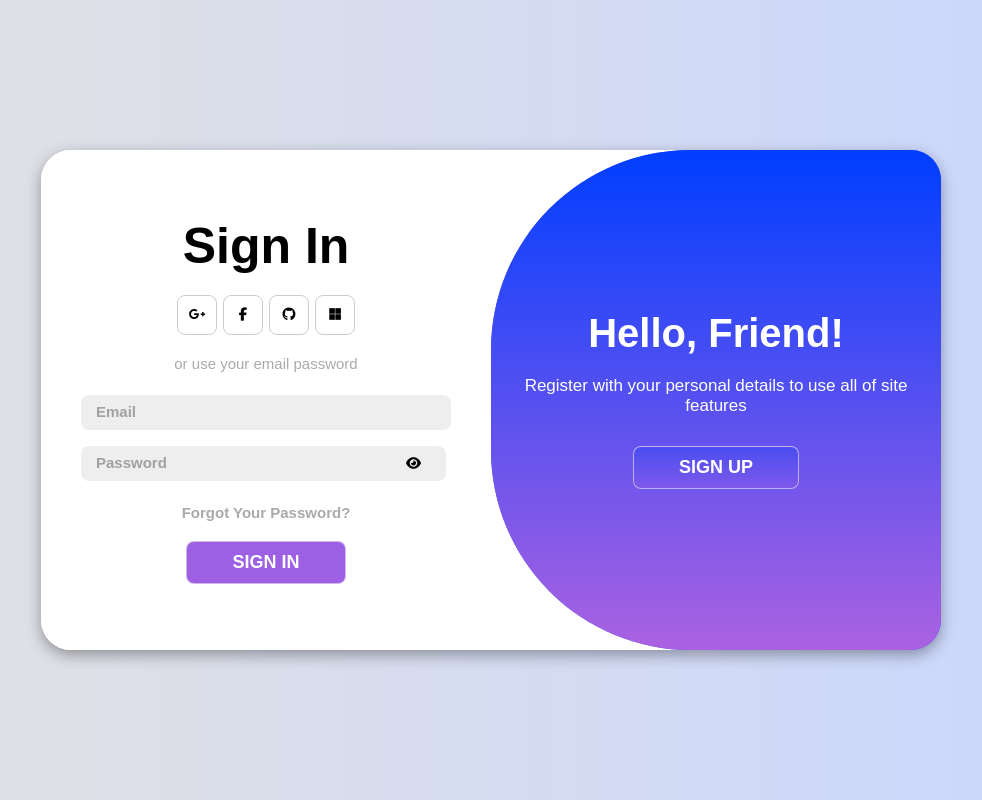
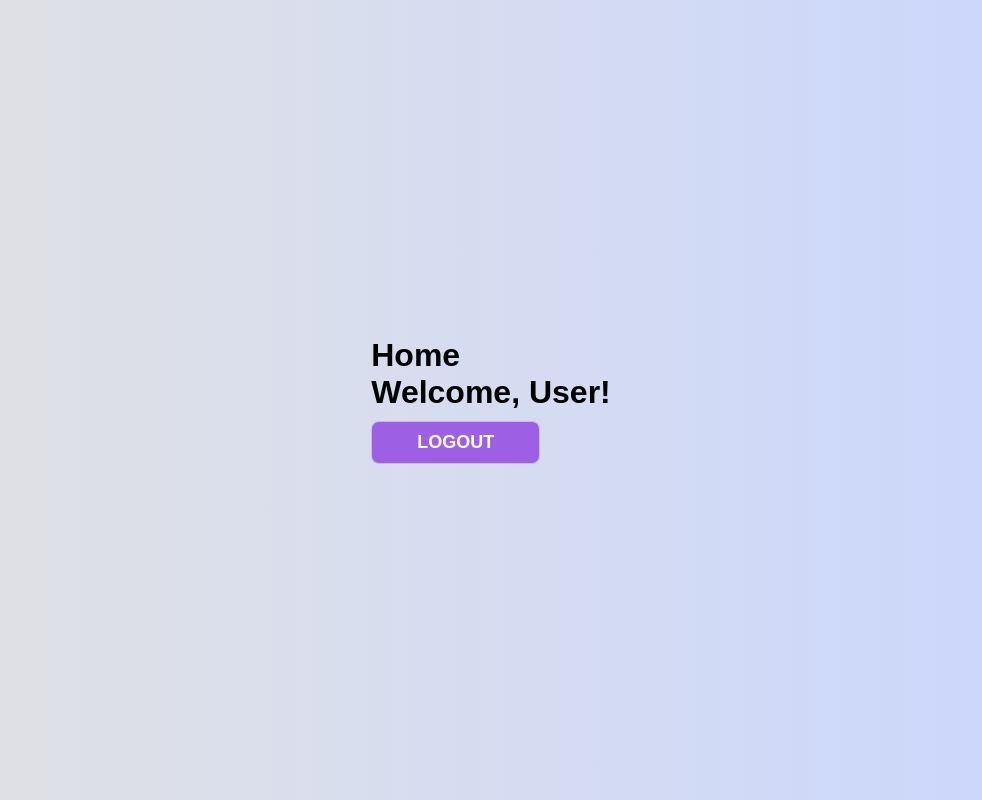
Before and after one commit to HenzoBragas/LoginPage-React, a React (Vite) app: page /home in a window 1280 px wide. Shown: the whole page, without its empty margins (149-1131 px from the left). Built offline with nearby package versions, Linux system fonts and the light colour scheme; no server answers.

Commit message:
feat: created page home

```diff
--- a/src/App.jsx
+++ b/src/App.jsx
@@ -3,6 +3,7 @@ import SignUpForm from "./components/Auth/SignUpForm";
 import SignInForm from "./components/Auth/SignInForm";
 import TogglePanel from "./components/Pages/TogglePanel";
 import { GoogleOAuthProvider } from "@react-oauth/google";
+import { Outlet, useLocation } from "react-router-dom";
 import "./App.css";
 import "@fortawesome/fontawesome-free/css/all.min.css";
 
@@ -10,14 +11,19 @@ const App = () => {
 
 
   const [isActive, setIsActive] = useState(false);
+  const location = useLocation();
 
   const handleRegisterClick = () => setIsActive(true);
   const handleLoginClick = () => setIsActive(false);
 
+  const isHomePage = location.pathname === "/home";
+
+
   return (
     <>
+
       <GoogleOAuthProvider clientId="886509980158-ifmc46l439dsusm2pq27du84dvnpkjsc.apps.googleusercontent.com">
-        <div className={`container ${isActive ? "active" : ""}`} id="container">
+        <div className={`container ${isActive ? "active" : ""} ${isHomePage ? "home-page" : ""} `} id="container">
           <TogglePanel
             isActive={isActive}
             handleRegisterClick={handleRegisterClick}
@@ -25,6 +31,7 @@ const App = () => {
           />
           <SignInForm />
           <SignUpForm />
+
         </div >
       </GoogleOAuthProvider>
     </>
--- a/src/components/Auth/SignInForm.jsx
+++ b/src/components/Auth/SignInForm.jsx
@@ -107,7 +107,7 @@ const SignInForm = () => {
         </form>
       </div>
     </>
-  );
+    );
 };
 
 export default SignInForm;
--- a/src/components/Pages/Home.jsx
+++ b/src/components/Pages/Home.jsx
@@ -1,10 +1,21 @@
-import React from 'react'
+
+import { useEffect, useState } from 'react'
 function Success() {
 
+    const [userName, setUserName] = useState("");
+
+    useEffect(() => {
+        const storedName = localStorage.getItem("userName");
+        if(storedName) {
+            setUserName(storedName);
+        }
+    }, []);
 
     return (
         <div>
-            <h1> Home</h1>
+            <h1 className="home"> Home</h1>
+            <h1>Welcome, {userName ? userName : "User"}!</h1>
+            <button className='btn-submit'>Logout</button>
         </div>
     );
 };
--- a/src/hooks/Auth/useCreateAuth.jsx
+++ b/src/hooks/Auth/useCreateAuth.jsx
@@ -2,10 +2,13 @@ import { useState } from "react";
 import { createUserWithEmailAndPassword } from "firebase/auth";
 import { auth } from "../../firebase";
 import { toast } from "react-toastify";
+import { useNavigate } from "react-router-dom";
 
 export const useCreateAuth = () => {
     const [formAuth, setFormAuth] = useState({ name: "", email: "", password: "" });
     const [loadingCreate, setLoadingCreate] = useState(false);
+
+    const navigate = useNavigate();
 
     const handleChange = (e) => {
         setFormAuth({ ...formAuth, [e.target.name]: e.target.value });
@@ -18,28 +21,28 @@ export const useCreateAuth = () => {
 
         try {
             await register(formAuth.email, formAuth.password);
-            toast.success("Conta criada com sucesso!",
+            toast.success("Account created successfully!",
                 {
                     position: "top-center",
                     autoClose: 3000
                 });
+
+            setFormAuth({ name: "", email: "", password: "" });
+            navigate("/home");
         } catch (error) {
-            toast.error("Erro ao criar a conta!", {
+            toast.error("Error creating account!", {
                 position: "top-center",
                 autoClose: 3000
             });
         }
 
         setLoadingCreate(false);
+
     };
 
     const register = async (email, password) => {
-        try {
-            await createUserWithEmailAndPassword(auth, email, password);
-        } catch (error) {
-            console.error("Erro ao criar a conta: ", error.message);
-            throw error;
-        }
+        return createUserWithEmailAndPassword(auth, email, password);
+
     };
 
     return { formAuth, handleChange, handleSubmit, loadingCreate };
--- a/src/hooks/Auth/useFacebookAuth.jsx
+++ b/src/hooks/Auth/useFacebookAuth.jsx
@@ -1,12 +1,15 @@
 import { useState } from 'react'
-import { FacebookAuthProvider, signInWithPopup, signOut } from 'firebase/auth';
+import { FacebookAuthProvider,  signInWithPopup,} from 'firebase/auth';
 import { auth } from '../../firebase';
 import { toast } from "react-toastify";
+import { useNavigate } from 'react-router-dom';
 
 export const useFacebookAuth = () => {
 
     const [userFace, setUserFace] = useState(null);
     const [loadingFace, setLoadingFace] = useState(false);
+
+    const navigate = useNavigate();
 
     const provider = new FacebookAuthProvider();
 
@@ -14,37 +17,41 @@ export const useFacebookAuth = () => {
         setLoadingFace(true);
 
         try {
-            const resul = await signInWithPopup(auth, provider);
-            setUserFace(result.user);
-            toast.success(`Bem vindo, ${user.displayName}!`, {
+            await signInWithPopup(auth, provider);
+            toast.success(`Login sucessful `, {
                 position: "top-center",
                 autoClose: 3000,
+                closeButton: true,
             });
+            navigate("/home");
         } catch (error) {
-            console.log(error);
-            toast.error("Erro ao fazer o login com Facebook!", {
+            toast.error("Error loggin in with Facebook", {
                 position: "top-center",
                 autoClose: 3000,
+                closeButton: true,
             });
-        } finally {
-            setLoadingGit(false);
+
+        }finally{
+            setLoadingFace(false);
         }
+
     }
 
     const logoutFace = async () => {
         setLoadingFace(true);
         try {
-            toast.info("Você saiu com sucesso", {
+            toast.info("You have successfully exited", {
                 position: "top-center",
                 autoClose: 3000,
             });
+            navigate("/")
         } catch (error) {
             console.log(error);
-            toast.error("Erro ao fazer logout. Tente novamente.", {
+            toast.error("Error logging out. Please try again.", {
                 position: "top-center",
                 autoClose: 3000,
             });
-        } finally{
+        } finally {
             setLoadingFace(false);
         }
     }
--- a/src/hooks/Auth/useGithubAuth.jsx
+++ b/src/hooks/Auth/useGithubAuth.jsx
@@ -1,27 +1,31 @@
 import { useState } from "react";
 import { auth, GithubAuthProvider, signInWithPopup } from "../../firebase";
 import { toast } from 'react-toastify';
+import { useNavigate } from "react-router-dom";
 
 export const useGithubAuth = () => {
 
     const [userGit, setUserGit] = useState(null);
     const [loadingGit, setLoadingGit] = useState(false);
+    const navigate = useNavigate();
 
     const loginWithGithub = async () => {
         setLoadingGit(true);
         const provider = new GithubAuthProvider();
 
         try {
-            const result = await signInWithPopup(auth, provider);
-            const user = result.user;
+           await signInWithPopup(auth, provider);
             setUserGit(user);
-            toast.success(`Bem vindo, ${user.displayName}!`, {
+            toast.success(`Login sucessful `, {
                 position: "top-center",
                 autoClose: 3000,
             });
+
+            navigate("/home");
+
         } catch (error) {
             console.log(error);
-            toast.error("Erro ao fazer o login com GitHub!", {
+            toast.error("Error logging in with GitHub!", {
                 position: "top-center",
                 autoClose: 3000,
             });
@@ -34,13 +38,13 @@ export const useGithubAuth = () => {
         try {
             await auth.signOut();
             setUserGit(null);
-            toast.info("Você saiu com sucesso", {
+            toast.info("You have successfully exited", {
                 position: "top-center",
                 autoClose: 3000,
             });
         } catch (error) {
             console.log(error);
-            toast.error("Erro ao fazer logout. Tente novamente.", {
+            toast.error("Error logging out. Please try again.", {
                 position: "top-center",
                 autoClose: 3000,
             });
--- a/src/hooks/Auth/useGoogleAuth.jsx
+++ b/src/hooks/Auth/useGoogleAuth.jsx
@@ -1,33 +1,27 @@
-// useGoogleAccount.jsx
-import { useState, useEffect } from 'react';
+import { useState } from 'react';
 import { firebaseApp, getAuth } from "../../firebase";
-import { GoogleAuthProvider, signInWithPopup, signOut, onAuthStateChanged } from "firebase/auth";
+import { GoogleAuthProvider, signInWithPopup, signOut } from "firebase/auth";
 import { toast } from 'react-toastify';
+import { useNavigate } from 'react-router-dom';
 
 export const useGoogleAuth = () => {
-  const [user, setUser] = useState(null);
   const [loading, setLoading] = useState(false);
+  const navigate = useNavigate();
 
-  useEffect(() => {
-    const auth = getAuth(firebaseApp);
-    const unsubscribe = onAuthStateChanged(auth, (user) => setUser(user));
-    return () => unsubscribe();
-  }, []);
+  const provider = new GoogleAuthProvider();
 
   const loginWithGoogle = async () => {
     setLoading(true);
     try {
-      const provider = new GoogleAuthProvider();
-      const auth = getAuth(firebaseApp);
-      const result = await signInWithPopup(auth, provider);
-      setUser(result.user);
-      toast.success(`Bem-vindo, ${result.user.displayName}!`, {
+      await signInWithPopup(getAuth(firebaseApp), provider);
+      toast.success('Login successful', {
         position: "top-center",
         autoClose: 3000,
-      }
-      );
+      });
+      navigate("/home");
     } catch (error) {
-      toast.error("Erro ao fazer login com Google. Tente novamente.", {
+      console.error(error);
+      toast.error('Error logging in with Google', {
         position: "top-center",
         autoClose: 3000,
       });
@@ -39,18 +33,30 @@ export const useGoogleAuth = () => {
   const logout = async () => {
     setLoading(true);
     try {
+
       await signOut(getAuth(firebaseApp));
-      setUser(null);
-      toast.info("Você saiu com sucesso.");
+
+      localStorage.clear();
+      sessionStorage.clear();
+
+      toast.info('You have successfully logged out', {
+        position: "top-center",
+        autoClose: 3000,
+      });
+
+      navigate("/");
     } catch (error) {
-      toast.error("Erro ao fazer logout. Tente novamente.");
+      console.error(error);
+      toast.error('Error logging out. Please try again.', {
+        position: "top-center",
+        autoClose: 3000,
+      });
     } finally {
       setLoading(false);
     }
   };
 
   return {
-    user,
     loading,
     loginWithGoogle,
     logout,
--- a/src/hooks/Auth/useLoginAuth.jsx
+++ b/src/hooks/Auth/useLoginAuth.jsx
@@ -2,9 +2,11 @@ import { useState } from "react";
 import { signInWithEmailAndPassword } from "firebase/auth";
 import { auth } from "../../firebase";
 import { toast } from "react-toastify";
+import { useNavigate } from "react-router-dom";
 export const useLoginAuth = () => {
     const [formAuth, setFormAuth] = useState({ email: "", password: "" });
     const [loadingLogin, setLoadingLogin] = useState(false);
+    const navigate = useNavigate();
 
     const handleChange = (e) => {
         setFormAuth({ ...formAuth, [e.target.name]: e.target.value });
@@ -17,19 +19,21 @@ export const useLoginAuth = () => {
 
         try {
             await login(formAuth.email, formAuth.password);
-            toast.success("Login bem-sucedido!", {
+            toast.success(" Login successful", {
                 position: "top-center",
                 autoClose: 3000
             });
-            navigate("/home")
+
+            navigate("/home");
         } catch (error) {
-            toast.error("Erro ao efetuar o login!", {
+            toast.error("Error logging in", {
                 position: "top-center",
                 autoClose: 3000
             });
         }
 
         setLoadingLogin(false);
+
     };
 
     const login = async (email, password) => {
--- a/src/hooks/Auth/useMicrosoftAuth.jsx
+++ b/src/hooks/Auth/useMicrosoftAuth.jsx
@@ -1,27 +1,26 @@
 import { useState } from 'react'
-import { auth,  microsoftProvider, signInWithPopup } from '../../firebase';
+import { auth, microsoftProvider, signInWithPopup } from '../../firebase';
 import { toast } from 'react-toastify';
 
 export const useMicrosoftAuth = () => {
-    const [userMic, setUserMic] = useState(null);
     const [loadingMic, setLoadingMic] = useState(false);
 
     const loginWithMicrosoft = async () => {
         setLoadingMic(true);
 
         try {
-            const result = await signInWithPopup(auth, microsoftProvider);
-            const user = result.user;
-            setUserMic(user);
-            toast.success(`Bem vindo, ${user.displayName}`, {
+            await signInWithPopup(auth, microsoftProvider);
+            toast.success(`Login sucessful`, {
                 position: "top-center",
                 autoClose: 3000,
+                closeButton: true,
             });
         } catch (error) {
-            console.error("Erro ao fazer o login com Microsoft!");
-            toast.error(`Erro ao fazer o login com a Microsoft!`, {
+            console.error(error);
+            toast.error(`Error logging in with Microsoft!`, {
                 position: "top-center",
                 autoClose: 3000,
+                closeButton: true,
             });
         } finally {
             setLoadingMic(false);
@@ -31,14 +30,13 @@ export const useMicrosoftAuth = () => {
     const logoutMic = async () => {
         try {
             await auth.signOut();
-            setUserMic(null);
-            toast.info("Você saiu com sucesso", {
+            toast.info("You have successfully exited", {
                 position: "top-center",
                 autoClose: 3000,
             });
         } catch (error) {
             console.log(error);
-            toast.error("Erro ao fazer logout. Tente novamente.", {
+            toast.error("Error logging out. Please try again.", {
                 position: "top-center",
                 autoClose: 3000,
             });
@@ -46,7 +44,6 @@ export const useMicrosoftAuth = () => {
     };
 
     return {
-        userMic,
         loadingMic,
         loginWithMicrosoft,
         logoutMic,
--- a/src/main.jsx
+++ b/src/main.jsx
@@ -1,10 +1,23 @@
-import { StrictMode } from 'react'
-import { createRoot } from 'react-dom/client'
-import './index.css'
-import  App from './App.jsx';
+import { StrictMode } from 'react';
+import { createRoot } from 'react-dom/client';
+import { createBrowserRouter, RouterProvider} from 'react-router-dom';
+import Home from './components/Pages/Home.jsx';
+import App from './App.jsx';
+import './index.css';
+
+const router = createBrowserRouter([
+  {
+    path: "/",
+    element: <App />,
+  },
+  {
+    path: "/home",
+    element: <Home />
+  }
+])
 
 createRoot(document.getElementById('root')).render(
   <StrictMode>
-    <App />
+    <RouterProvider router={router} />
   </StrictMode>,
 )
```
Also changed, not shown: src/App.css (+3 -4 lines).
